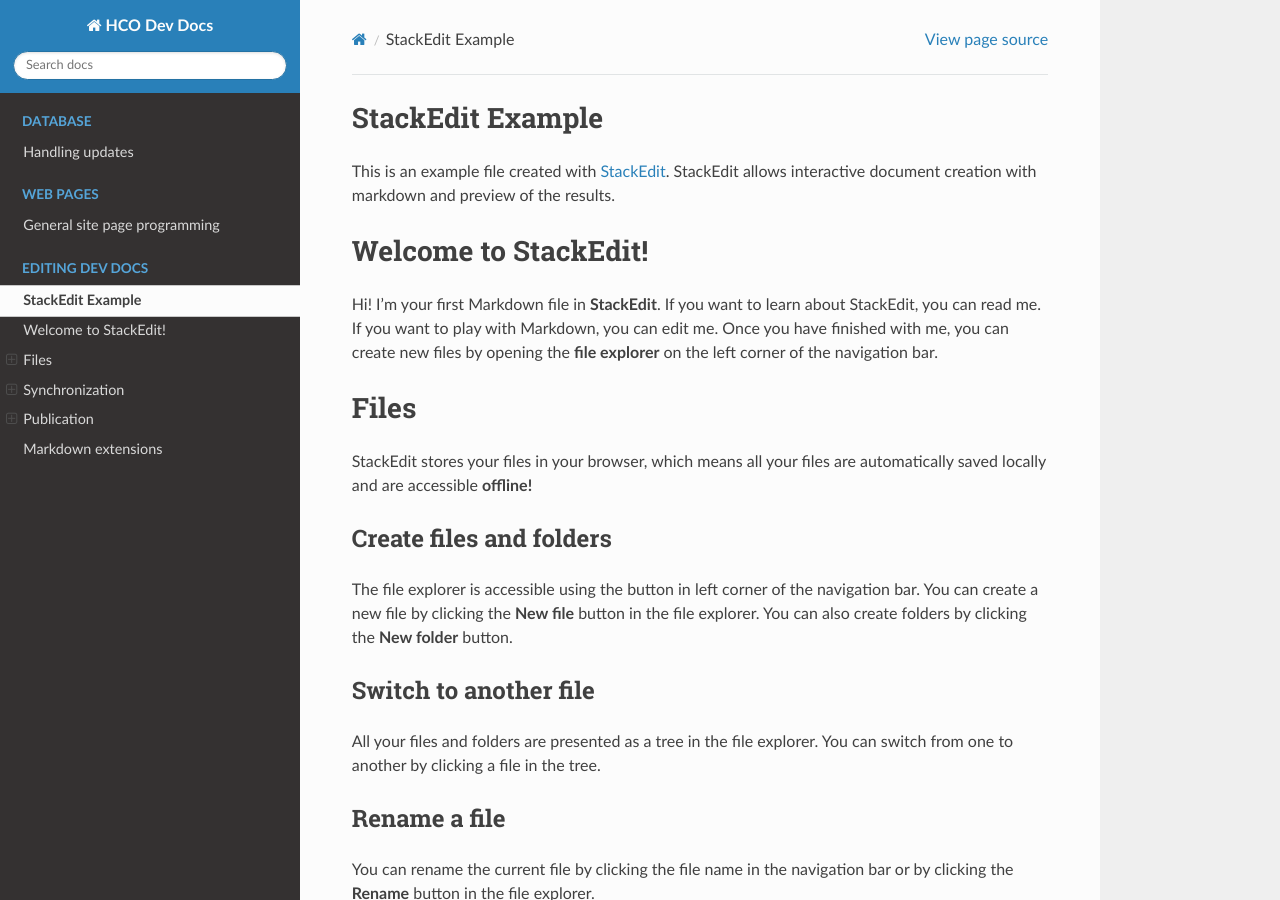
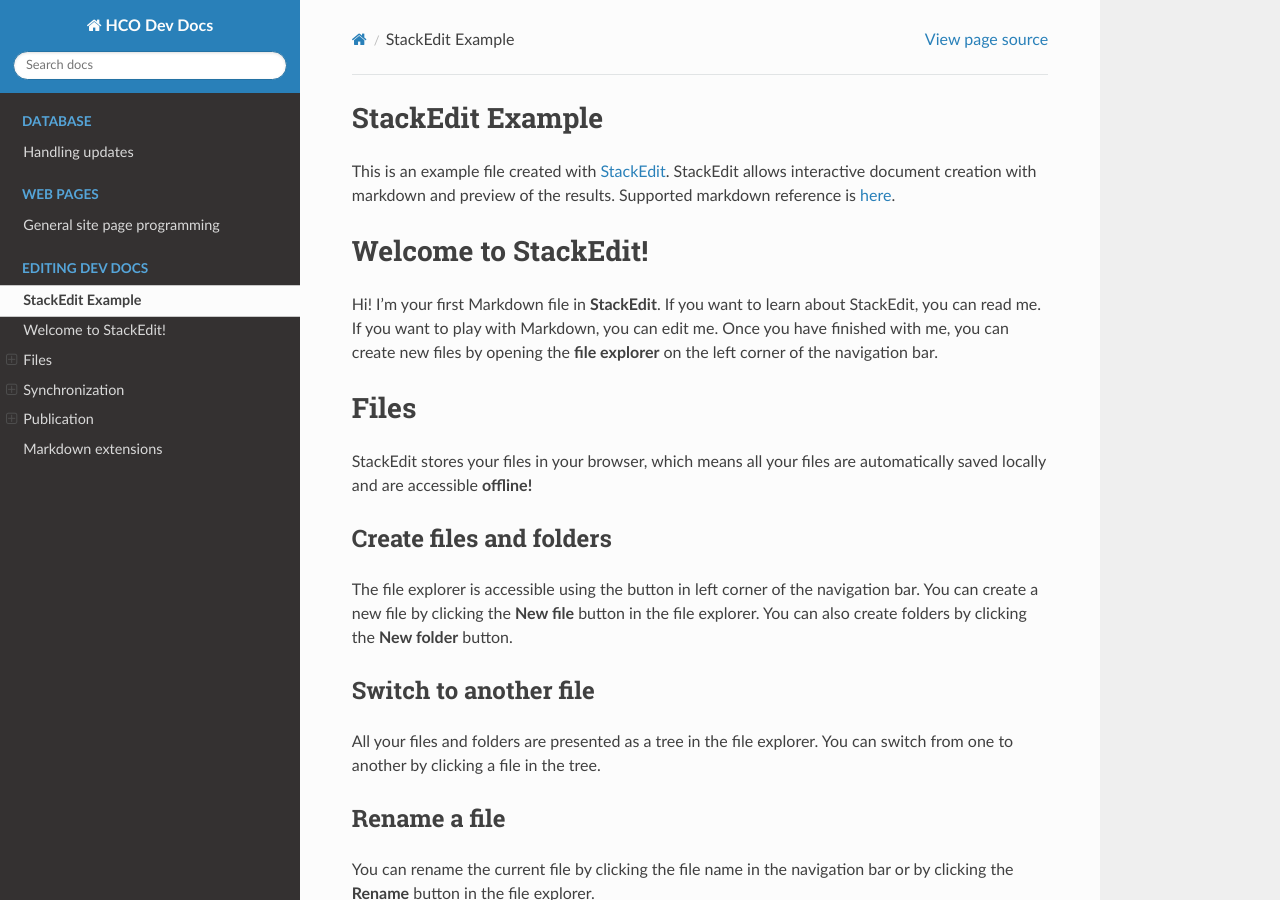
Before and after one commit to Hippocampome-Org/hco_dev_docs, a Sphinx documentation site: the page built from docs/editing/stack_edit.md, in a window 1280 px wide and 900 px high. Built offline with Sphinx 7.4.7 and the Read the Docs theme 2.0.0, drawn with Linux system fonts in a browser that asks for light colours.

Commit message:
edded editing details

```diff
--- a/docs/editing/stack_edit.md
+++ b/docs/editing/stack_edit.md
@@ -2,6 +2,7 @@ StackEdit Example
 =================
 
 This is an example file created with [StackEdit](https://stackedit.io/app#). StackEdit allows interactive document creation with markdown and preview of the results.
+Supported markdown reference is [here](https://commonmark.org/help/).
 
 # Welcome to StackEdit!
 
```
Also changed, not shown: README.md (+1 -1 lines), 5 other files.
